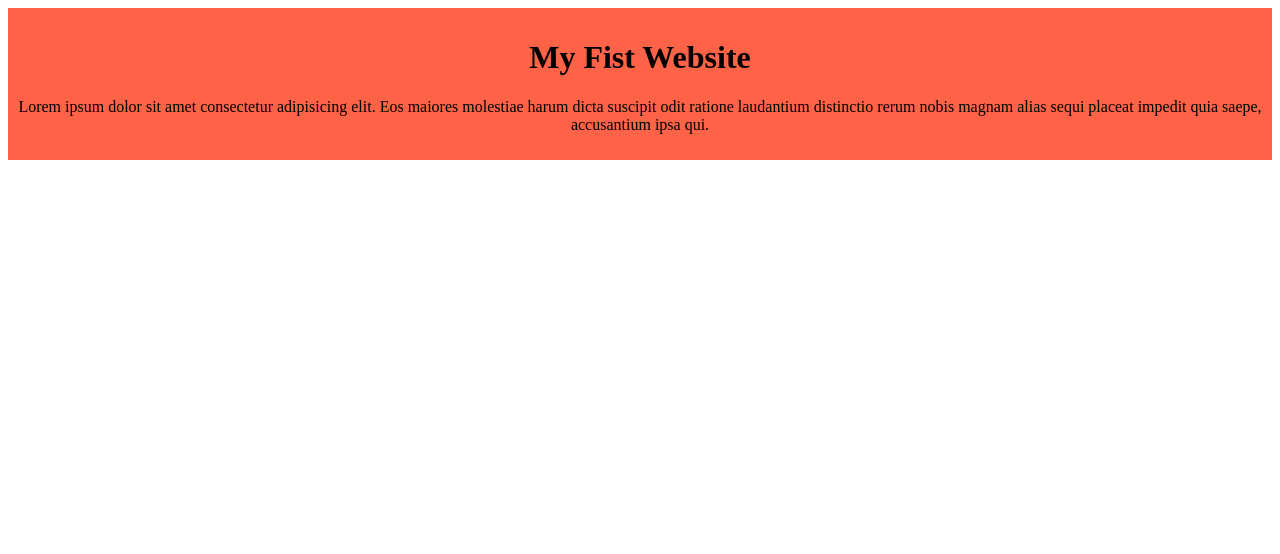
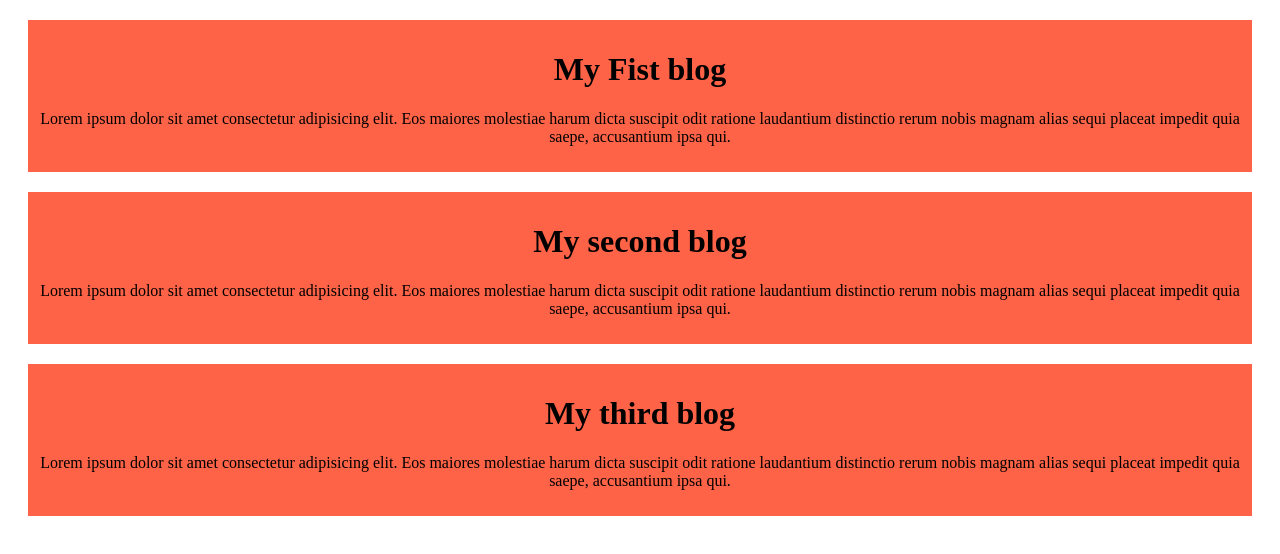
Before and after one commit to yousuf52cse/my-simple-website, a plain HTML site: page index.html in a window 1280 px wide. Drawn offline with Linux system fonts and the light colour scheme.

Commit message:
added second and third blog

```diff
--- a/index.html
+++ b/index.html
@@ -8,7 +8,15 @@
 </head>
 <body>
     <div>
-        <h1>My Fist Website</h1>
+        <h1>My Fist blog</h1>
+        <p>Lorem ipsum dolor sit amet consectetur adipisicing elit. Eos maiores molestiae harum dicta suscipit odit ratione laudantium distinctio rerum nobis magnam alias sequi placeat impedit quia saepe, accusantium ipsa qui.</p>
+    </div>
+    <div>
+        <h1>My second blog</h1>
+        <p>Lorem ipsum dolor sit amet consectetur adipisicing elit. Eos maiores molestiae harum dicta suscipit odit ratione laudantium distinctio rerum nobis magnam alias sequi placeat impedit quia saepe, accusantium ipsa qui.</p>
+    </div>
+    <div>
+        <h1>My third blog</h1>
         <p>Lorem ipsum dolor sit amet consectetur adipisicing elit. Eos maiores molestiae harum dicta suscipit odit ratione laudantium distinctio rerum nobis magnam alias sequi placeat impedit quia saepe, accusantium ipsa qui.</p>
     </div>
 </body>
--- a/styles/blog.css
+++ b/styles/blog.css
@@ -1,5 +1,6 @@
 div{
     background-color: tomato;
     padding: 10px;
+    margin: 20px;
     text-align: center;
 }
```
